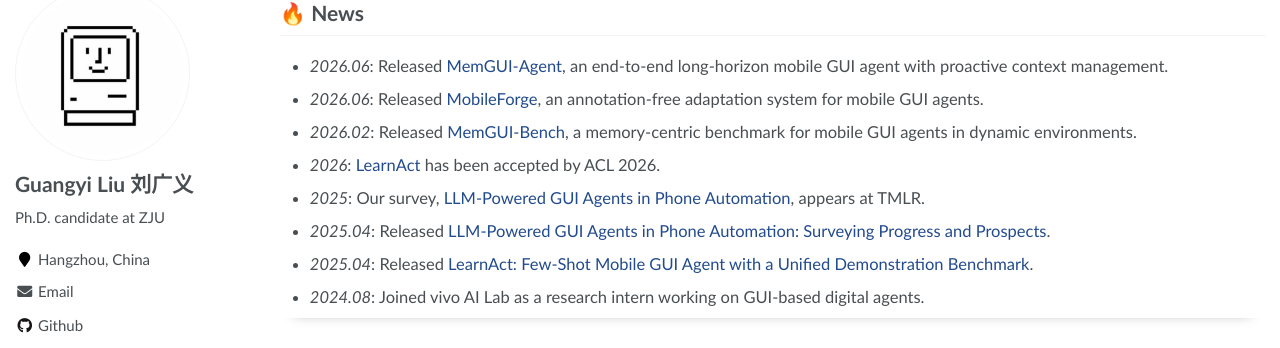
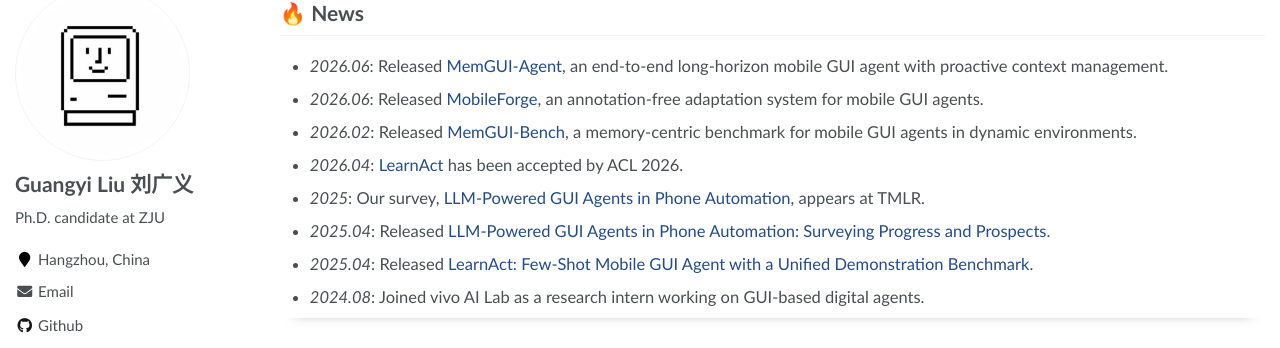
Before and after one commit to lgy0404/lgy0404.github.io, a Jekyll site: the page built from _pages/about.md, in a window 1280 px wide and 900 px high, scrolled down 329 px. Shown: the part 105-453 px from the top of the window. Built offline with Jekyll 4.4.1, drawn with Linux system fonts in a browser that asks for light colours; comment, search, counter and statistics services are not loaded.

Commit message:
fix: update LearnAct acceptance date

```diff
--- a/_pages/about.md
+++ b/_pages/about.md
@@ -206,7 +206,7 @@ I am a Ph.D. candidate in the Department of Control Science and Engineering at Z
 - *2026.06*: Released [MemGUI-Agent](https://memgui-agent.github.io/), an end-to-end long-horizon mobile GUI agent with proactive context management.
 - *2026.06*: Released [MobileForge](https://mobile-forge.github.io/), an annotation-free adaptation system for mobile GUI agents.
 - *2026.02*: Released [MemGUI-Bench](https://lgy0404.github.io/MemGUI-Bench/), a memory-centric benchmark for mobile GUI agents in dynamic environments.
-- *2026*: [LearnAct](https://lgy0404.github.io/LearnAct/) has been accepted by ACL 2026.
+- *2026.04*: [LearnAct](https://lgy0404.github.io/LearnAct/) has been accepted by ACL 2026.
 - *2025*: Our survey, [LLM-Powered GUI Agents in Phone Automation](https://arxiv.org/abs/2504.19838), appears at TMLR.
 - *2025.04*: Released [LLM-Powered GUI Agents in Phone Automation: Surveying Progress and Prospects](https://arxiv.org/abs/2504.19838).
 - *2025.04*: Released [LearnAct: Few-Shot Mobile GUI Agent with a Unified Demonstration Benchmark](https://arxiv.org/abs/2504.13805).
```
